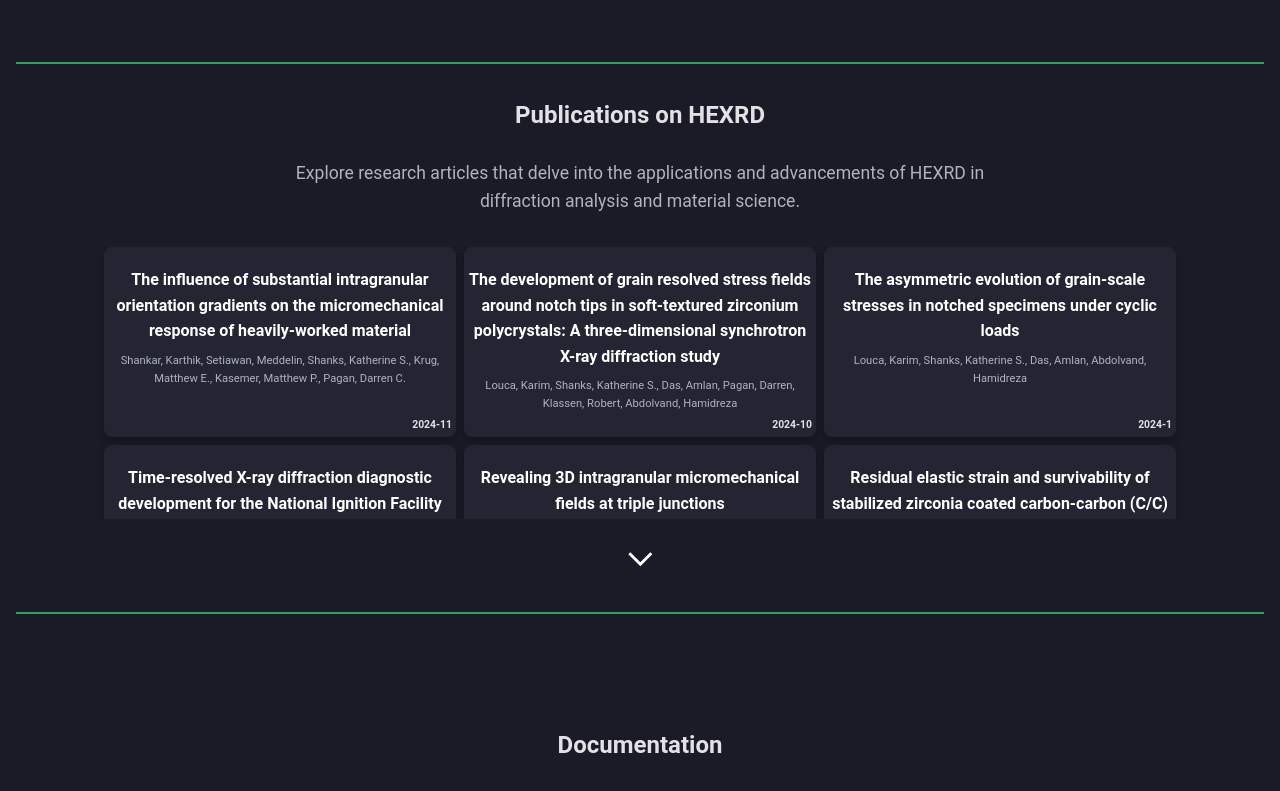
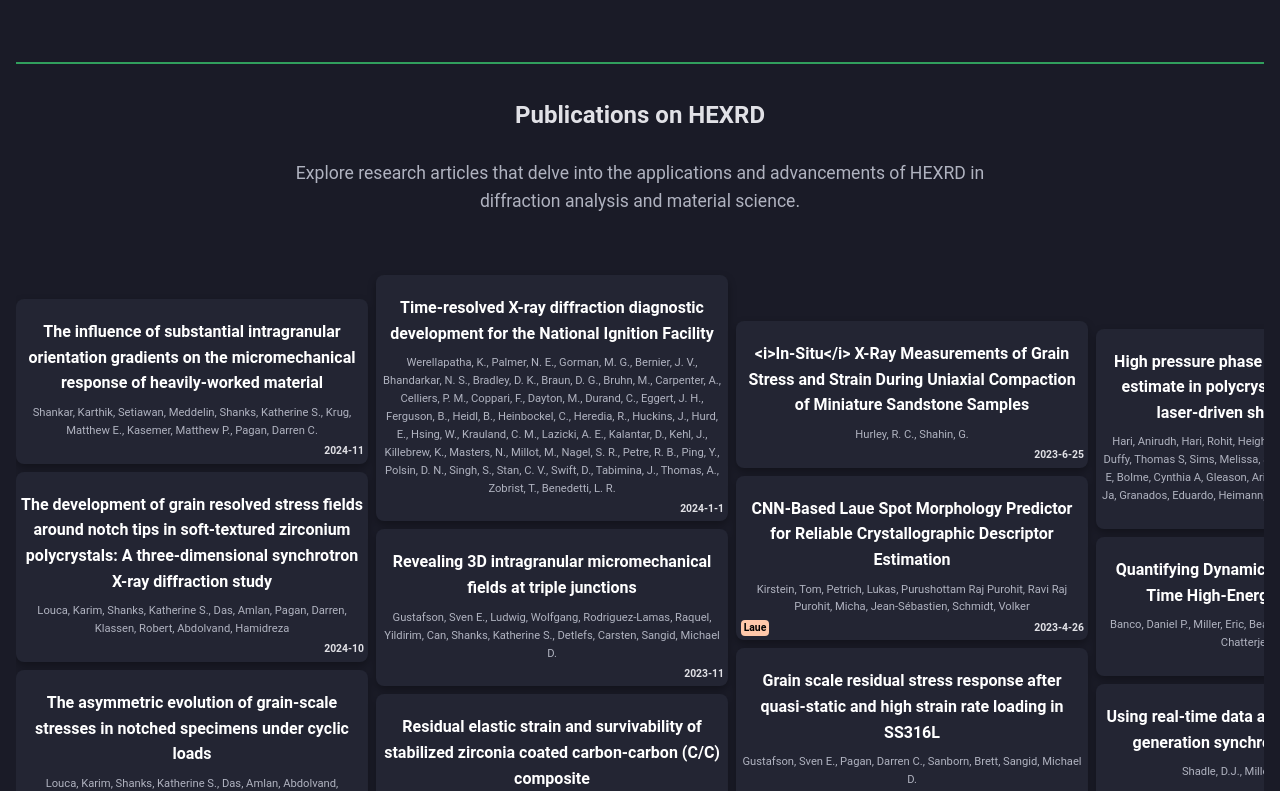
Before and after one commit to HEXRD/hexrd.github.io, a React (Create React App) app: page / in a window 1280 px wide. Shown: the part 1440-2231 px from the top of the page. Built offline with nearby package versions, Linux system fonts and the light colour scheme.

Commit message:
Make the publications an x-scrollable instead of a y-expandable.

```diff
--- a/src/components/Publications.js
+++ b/src/components/Publications.js
@@ -1,11 +1,9 @@
-import React, { useState } from "react";
+import React from "react";
 import "./Publications.scss";
 
 import { publications } from "./.publications.js";
 
 const Publications = () => {
-    const [expanded, setExpanded] = useState(false);
-
     return (
         <section id="publications" className="publications-section">
             <h2>Publications on HEXRD</h2>
@@ -14,9 +12,7 @@
                 advancements of HEXRD in diffraction analysis and material
                 science.
             </p>
-            <div
-                className={"publications-grid " + (expanded ? "expanded" : "")}
-            >
+            <div className="publications-grid">
                 {publications
                     .sort((a, b) => new Date(b.date) - new Date(a.date))
                     .map((pub, index) => (
@@ -47,35 +43,6 @@
                         </a>
                     ))}
             </div>
-            <div className="publications-button-container">
-                <button
-                    className="publications-button"
-                    onClick={() => setExpanded(!expanded)}
-                >
-                    {expanded ? (
-                        <svg
-                            xmlns="http://www.w3.org/2000/svg"
-                            viewBox="0 0 20 20"
-                        >
-                            <path
-                                fill="currentColor"
-                                d="m2.5 15.25l7.5-7.5l7.5 7.5l1.5-1.5l-9-9l-9 9z"
-                            />
-                        </svg>
-                    ) : (
-                        <svg
-                            className="flipped"
-                            xmlns="http://www.w3.org/2000/svg"
-                            viewBox="0 0 20 20"
-                        >
-                            <path
-                                fill="currentColor"
-                                d="m2.5 15.25l7.5-7.5l7.5 7.5l1.5-1.5l-9-9l-9 9z"
-                            />
-                        </svg>
-                    )}
-                </button>
-            </div>
         </section>
     );
 };
--- a/src/components/Publications.scss
+++ b/src/components/Publications.scss
@@ -1,4 +1,26 @@
 @import '../styles/global';
+
+
+/* width */
+.publications-section ::-webkit-scrollbar {
+  width: 10px;
+}
+
+/* Track */
+.publications-section ::-webkit-scrollbar-track {
+  background: $background-color;
+}
+
+/* Handle */
+.publications-section ::-webkit-scrollbar-thumb {
+  background: $primary-color;
+  border-radius: 10px;
+}
+
+/* Handle on hover */
+.publications-section ::-webkit-scrollbar-thumb:hover {
+  background: $primary-color-dark;
+}
 
 .publications-section {
   padding: 0em 0rem;
@@ -21,17 +43,21 @@
 
   .publications-grid {
     overflow: hidden;
+    overflow-x: scroll;
     display: flex;
     flex-wrap: wrap;
+    flex-direction: column;
+    justify-content: center;
     gap: 0.5em;
-    justify-content: center;
     padding: 0em;
-    max-height: 17em;
-    transition: max-height 1s ease-in-out;
-    &.expanded {
-      max-height: 150em;
-      transition: max-height 1s ease-in-out;
-    }
+    height: 40em;
+    // max-height: 17em;
+    // transition: max-height 1s ease-in-out;
+    // &.expanded {
+    //   max-height: 150em;
+    //   transition: max-height 1s ease-in-out;
+    // }
+
   }
   .publication-card {
     width: 22em;
@@ -91,17 +117,17 @@
         font-weight: bold;
       }
       .EDD {
-        background-color: #ffce80;
+        background-color: $workflow-color-edd;
       }
       .Laue {
-        background-color: #9dff80;
+        background-color: $workflow-color-laue
       }
 
       .Powder {
-        background-color: #ff7070;
+        background-color: $workflow-color-powder;
       }
       .HEDM {
-        background-color: #708fff;
+        background-color: $workflow-color-hedm;
       }
     }
 
--- a/src/styles/global.scss
+++ b/src/styles/global.scss
@@ -1,5 +1,6 @@
 // Colors
 $primary-color: #37c16c;
+$primary-color-dark: #2f9e58;
 $accent-color: #3A3D98;
 $text-color: #E1E1E6;
 $secondary-text-color: #B0B3C0;
@@ -18,6 +19,12 @@
 // Typography
 $font-family: 'Roboto', sans-serif;
 $font-size-base: 16px;
+
+$workflow-color-hedm: #e6cff2;
+$workflow-color-powder: #bfe1f6;
+$workflow-color-edd: #ffe5a0;
+$workflow-color-laue: #ffc8aa;
+// $workflow-color-hed: #b10202;
 
 // CSS Reset
 *,
```
Also changed, not shown: src/App.js (+21 -16 lines).
